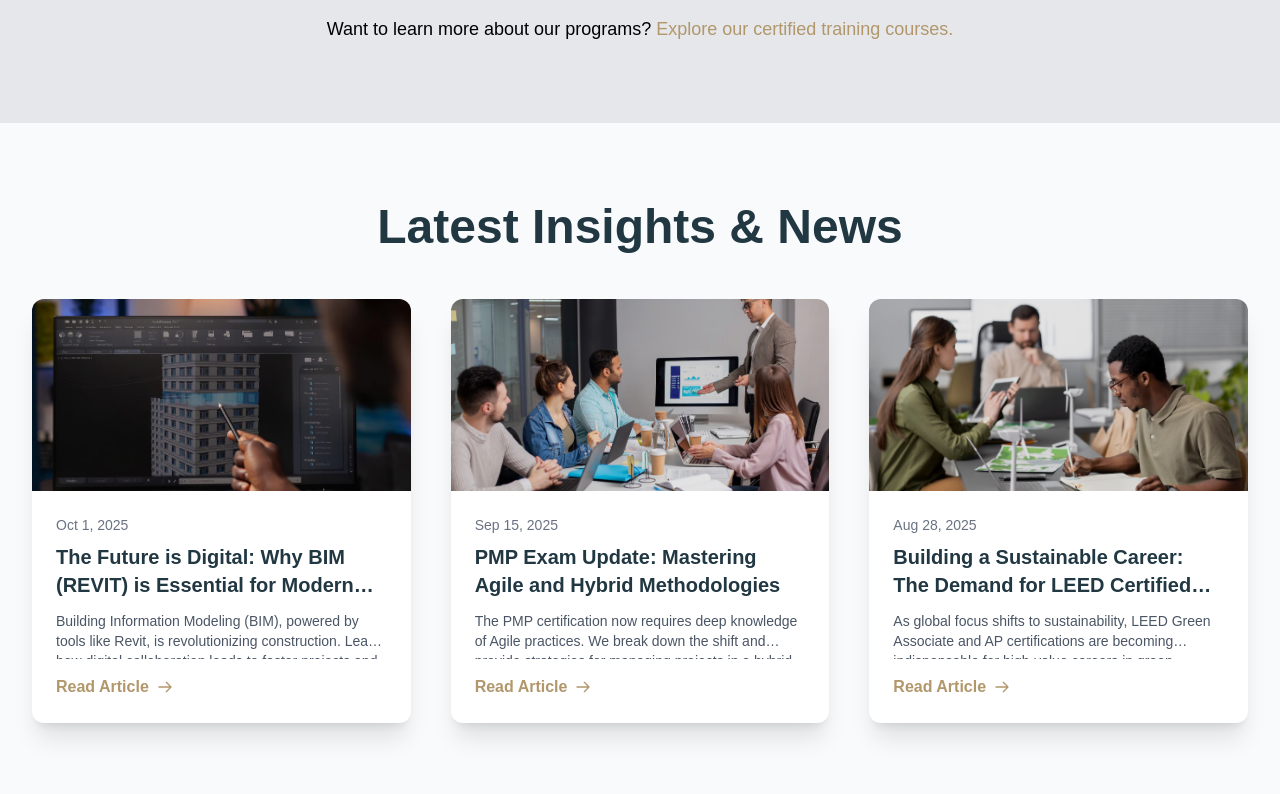
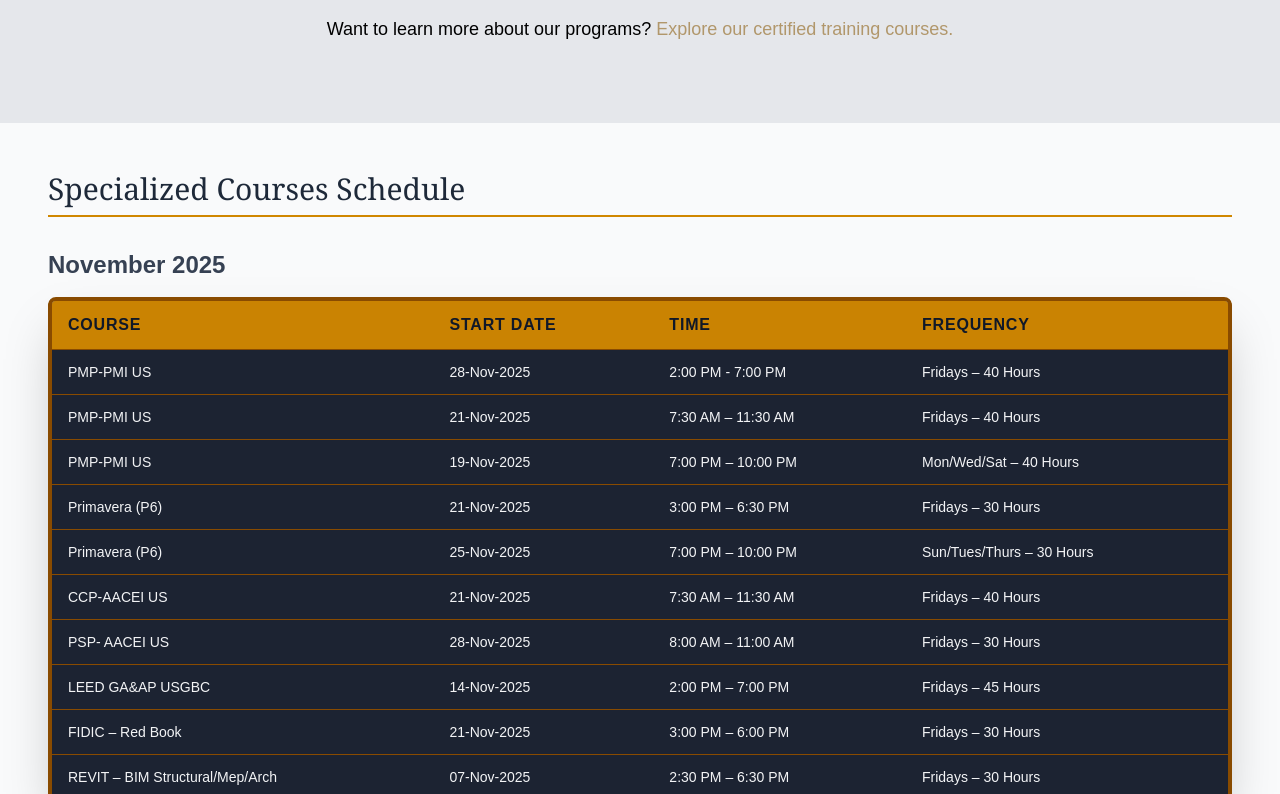
Before and after one commit to shamilshiraz/innovative-learning, a Next.js app: page / in a window 1280 px wide. Shown: the part 3000-3794 px from the top of the page. Built offline with nearby package versions, Linux system fonts and the light colour scheme; a web font is replaced by a local one.

Commit message:
Updated schedule on website

```diff
--- a/src/pages/index.js
+++ b/src/pages/index.js
@@ -123,6 +123,7 @@
   <WelcomeSection />
   <Courses />
   <WhyChooseUs />
+  <Schedule/>
   <Blogs />
 </main>
 
```
